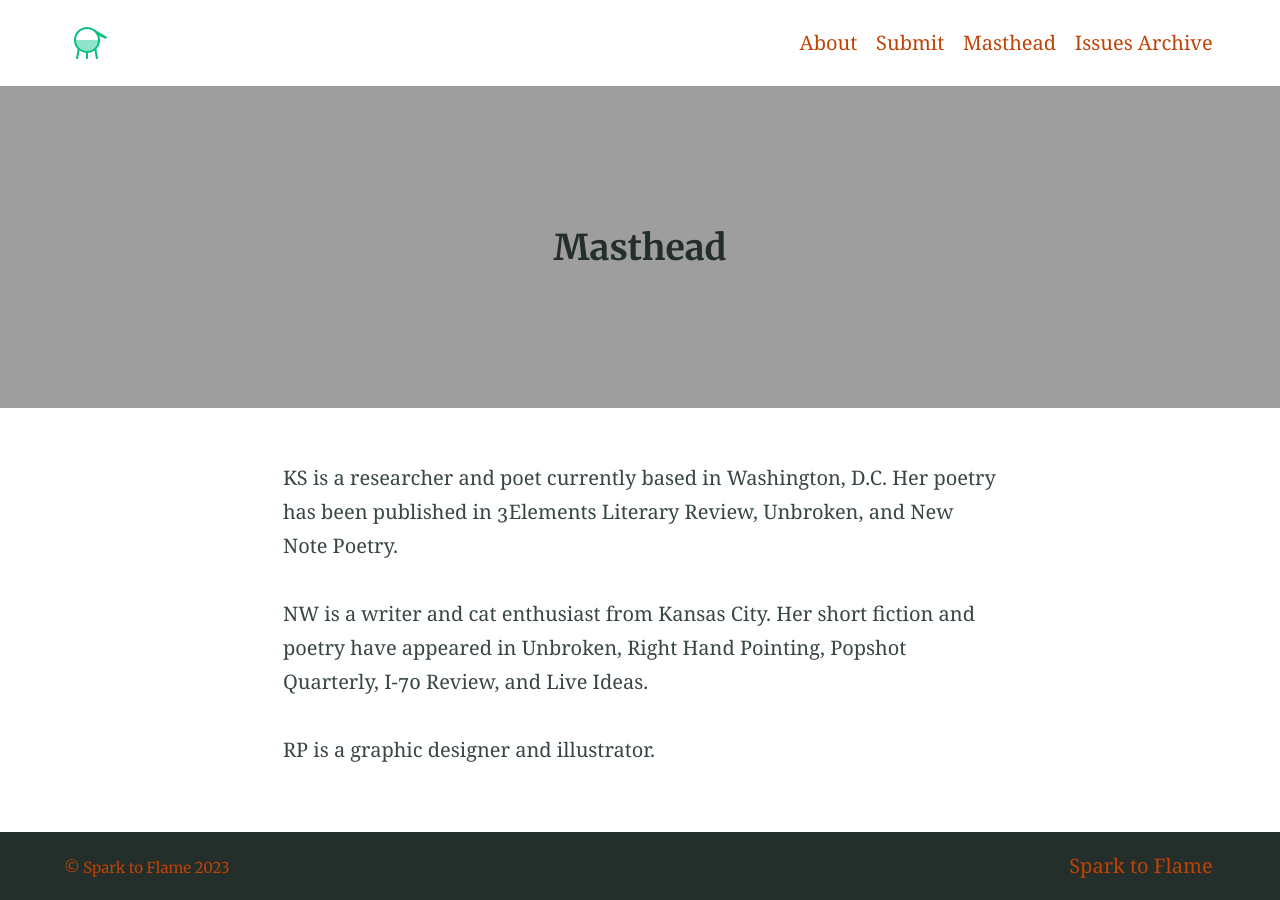
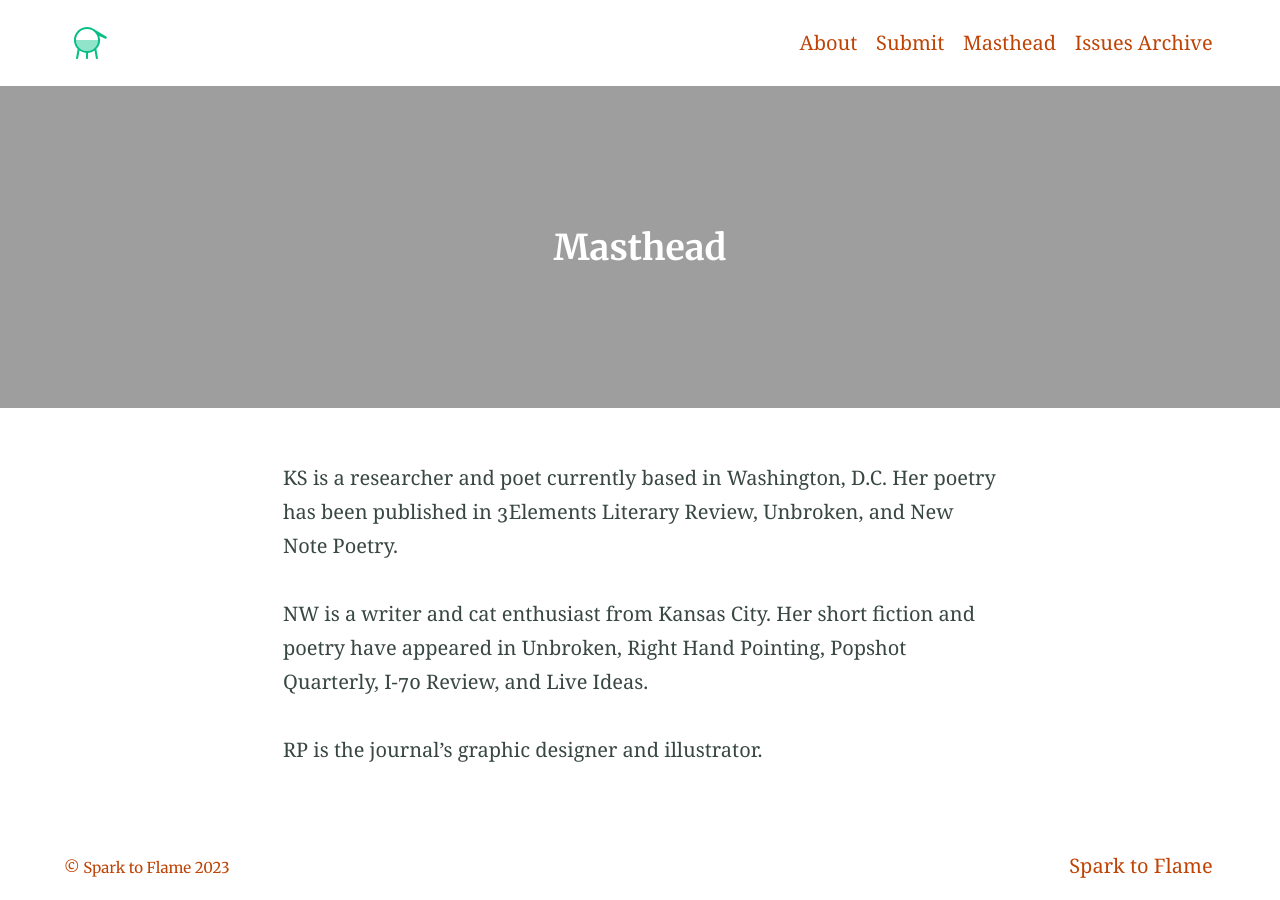
Before and after one commit to atmars77/atmars77.github.io, a Jekyll site: the page built from masthead.md, in a window 1280 px wide. Built offline with Jekyll 4.4.1, drawn with Linux system fonts in a browser that asks for light colours.

Commit message:
change color masthead

```diff
--- a/_sass/_settings.scss
+++ b/_sass/_settings.scss
@@ -5,7 +5,7 @@
 $accentColour: #bf4305 !default;
 
 // Text colours
-$headingColour: #242e2b !default;
+$headingColour: #ffffff !default;
 $bodyColour: #384743 !default;
 $linkColour: #bf4305 !default;
 $hoverColour: #bf4305 !default;
--- a/masthead.md
+++ b/masthead.md
@@ -10,4 +10,4 @@
 
 NW is a writer and cat enthusiast from Kansas City. Her short fiction and poetry have appeared in Unbroken, Right Hand Pointing, Popshot Quarterly, I-70 Review, and Live Ideas.
 
-RP is a graphic designer and illustrator.
+RP is the journal's graphic designer and illustrator.
```
